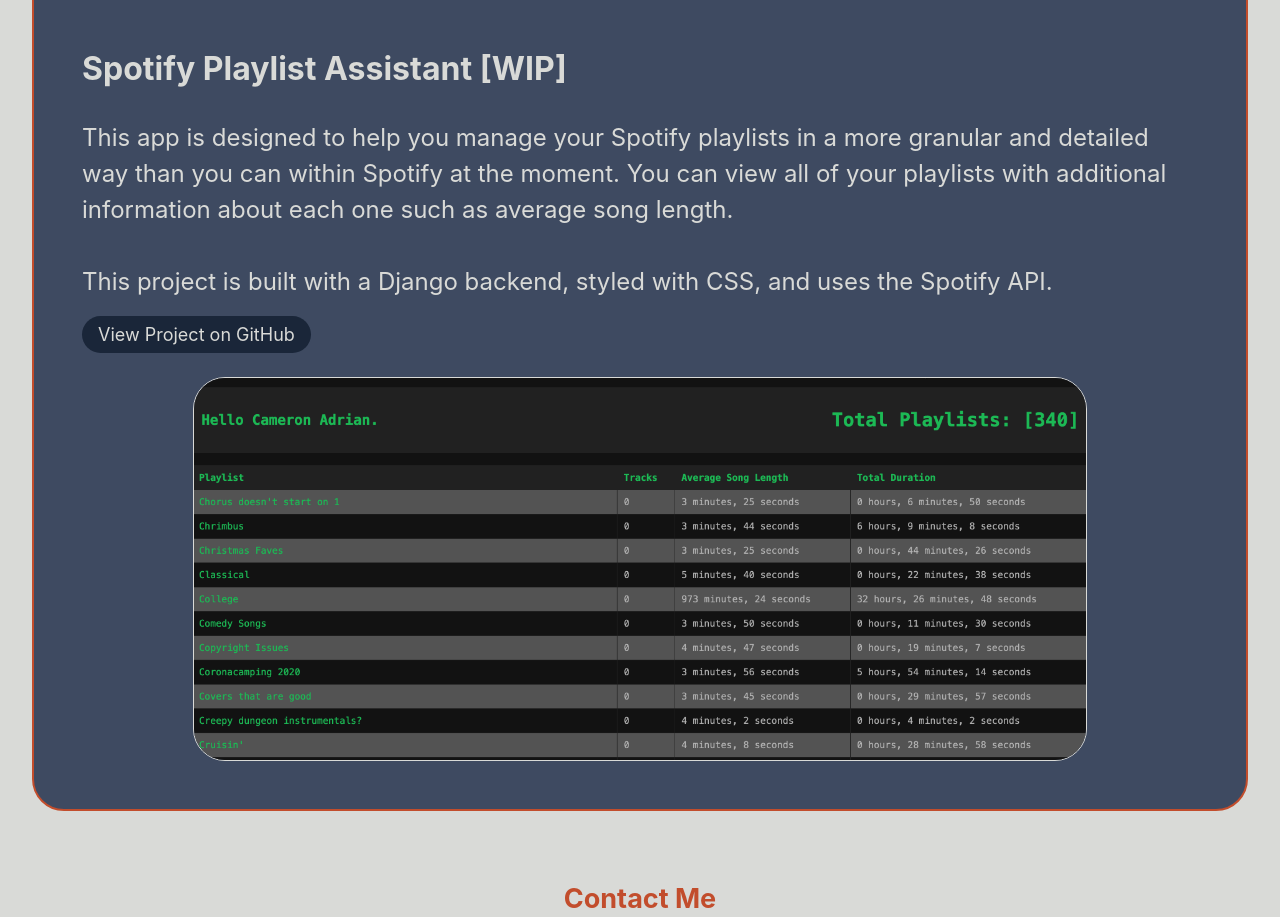
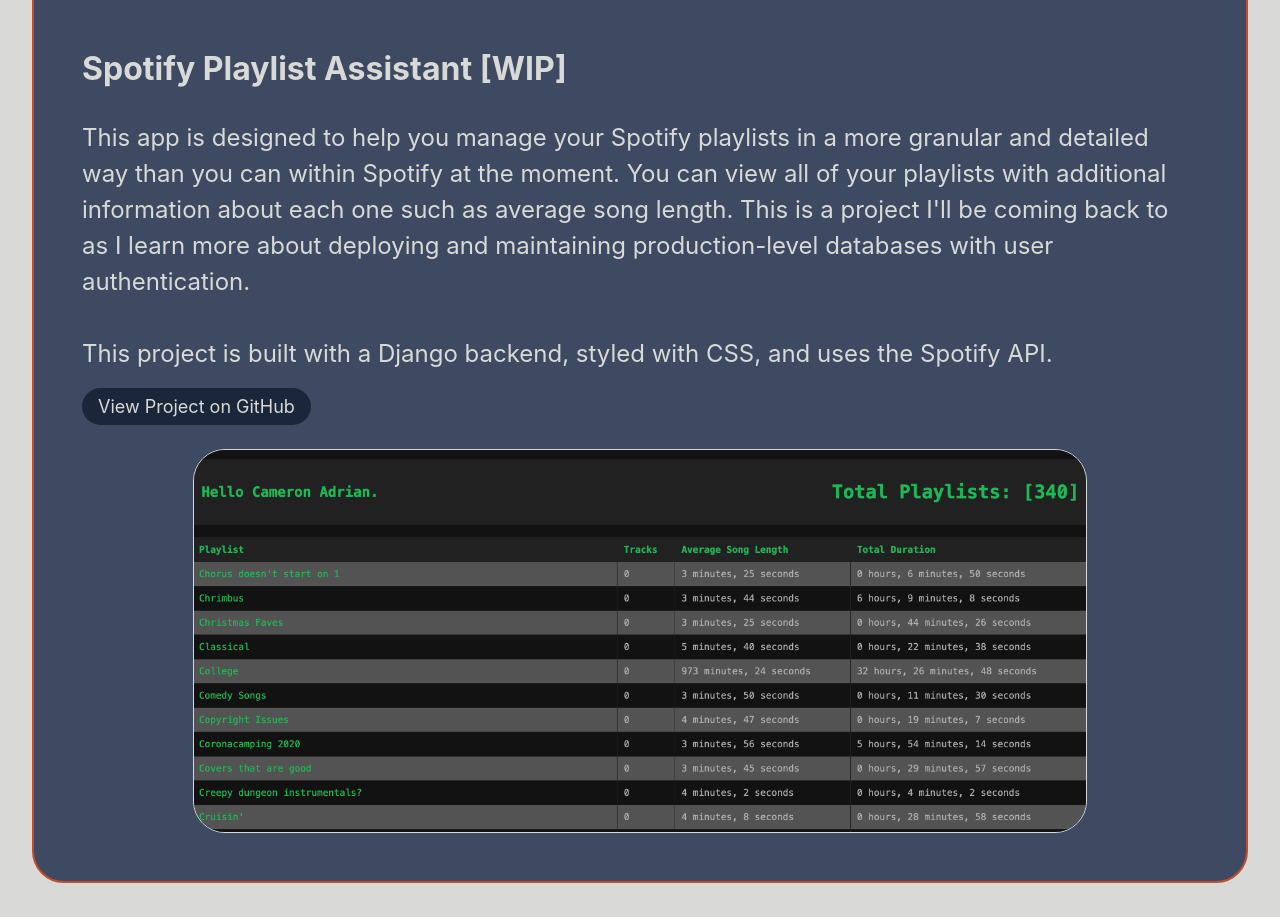
Before and after one commit to cameron-adrian/Professional-Portfolio-Website, a React (Vite) app: page / in a window 1280 px wide. Shown: the part 2023-2940 px from the top of the page. Built offline with nearby package versions, Linux system fonts and the light colour scheme.

Commit message:
Update Projects component with more detailed information, new project image, and link

```diff
--- a/src/components/Projects.jsx
+++ b/src/components/Projects.jsx
@@ -19,8 +19,8 @@
       id: 2,
       title: "Spotify Playlist Assistant [WIP]",
       description:
-        "This app is designed to help you manage your Spotify playlists in a more granular and detailed way than you can within Spotify at the moment. You can view all of your playlists with additional information about each one such as average song length. \n\nThis project is built with a Django backend, styled with CSS, and uses the Spotify API.",
-      link: "https://google.com",
+        "This app is designed to help you manage your Spotify playlists in a more granular and detailed way than you can within Spotify at the moment. You can view all of your playlists with additional information about each one such as average song length. This is a project I'll be coming back to as I learn more about deploying and maintaining production-level databases with user authentication.\n\nThis project is built with a Django backend, styled with CSS, and uses the Spotify API.",
+      link: "https://spotify.com",
       githubLink:
         "https://github.com/cameron-adrian/Spotify-Playlist-Assistant",
       img: "/spotify-playlist-assistant.png",
```
